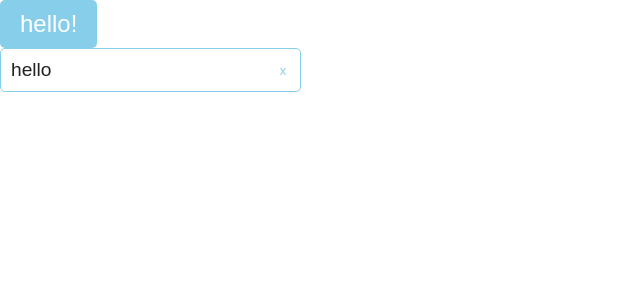
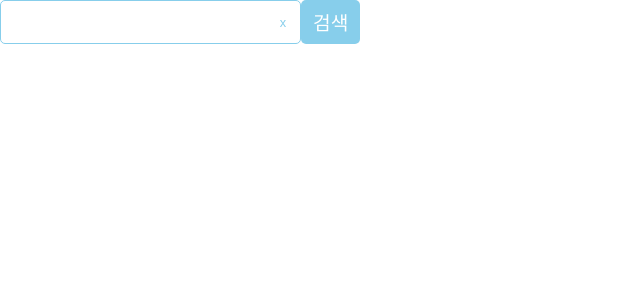
Before and after one commit to beta1360/search-movie-next, a Next.js app: page / in a window 1280 px wide. Shown: the top 300 px of the page, without its empty margins (0-640 px from the left). Built offline with nearby package versions, Linux system fonts and the light colour scheme.

Commit message:
feat: Add Search Component

```diff
--- a/components/atoms/Button.tsx
+++ b/components/atoms/Button.tsx
@@ -35,8 +35,8 @@ const buttonTypes = {
 }
 
 const getButtonStyle = (type: StyleTypes)=> css({
-  fontSize: '1.5rem',
-  padding: '10px 20px',
+  fontSize: '1.2rem',
+  padding: '8px 12px',
   borderRadius: '5px'
 }, buttonTypes[type])
 
--- a/components/atoms/Input.tsx
+++ b/components/atoms/Input.tsx
@@ -1,6 +1,5 @@
-import { useState } from 'react'
 import { css } from '@emotion/react'
-import { useCallback } from 'react'
+import { useState, useCallback } from 'react'
 
 const getInputWrapperStyle = (isFocus: boolean) => css`
   display: flex;
@@ -35,21 +34,25 @@ const buttonStyle = css`
 `
 
 type InputProps = {
-  defaultInput?: string,
+  defaultValue: string,
   clearable?: boolean,
-  onChange: (e: React.ChangeEvent<HTMLInputElement>) => void
+  onChange: (value: string) => void
 }
 
 const BaseInput: React.FC<InputProps> = ({
-  defaultInput = '',
+  defaultValue = '',
   clearable = true,
   onChange
 }) => {
-  const [value, setValue] = useState(defaultInput)
+  const [inputValue, setInputValue] = useState(defaultValue)
   const [isFocus, setIsFocus] = useState(false)
 
-  const clearInput = useCallback(() => {
-    setValue('')
+  const clearInput = () => {
+    setInputValue('')
+  }
+
+  const clickClearButton = useCallback(() => {
+    clearInput()
   }, [])
 
   const onFocusInput = useCallback(() => {
@@ -60,20 +63,25 @@ const BaseInput: React.FC<InputProps> = ({
     setIsFocus(false)
   }, [])
 
+  const onChangeInputValue = useCallback((e: React.ChangeEvent<HTMLInputElement>) => {
+    setInputValue(e.target.value)
+    onChange(inputValue)
+  }, [inputValue, onChange])
+
   return (
     <div css={getInputWrapperStyle(isFocus)}>
       <input
         type="text"
         css={inputStyle}
-        defaultValue={value}
-        onChange={onChange}
+        defaultValue={defaultValue}
+        onChange={onChangeInputValue}
         onFocus={onFocusInput}
         onBlur={onBlurInput}
       />
       { clearable &&
         <button
           css={buttonStyle}
-          onClick={clearInput}
+          onClick={clickClearButton}
         >x</button> }
     </div>
   )
--- /dev/null
+++ b/components/shared/Search.tsx
@@ -0,0 +1,52 @@
+import Button from '@/components/atoms/Button'
+import Input from '@/components/atoms/Input'
+import { css } from '@emotion/react'
+import React, { useState, useCallback } from 'react'
+
+const searchStyle = css`
+  display: flex;
+  flex-direction: row;
+  width: max-content;
+`
+
+type SearchProps = {
+  defaultKeyword?: string
+}
+
+const Search: React.FC<SearchProps> = ({
+  defaultKeyword = ''
+}) => {
+  const [keyword, setKeyword] = useState(defaultKeyword)
+
+  const search = useCallback((): void => {
+    console.log(keyword)
+  }, [keyword])
+
+  const onChange = useCallback((value: string) => {
+    console.log(value)
+    setKeyword(value)
+  }, [])
+
+  const handleSubmit = useCallback((e: React.SyntheticEvent) => {
+    e.preventDefault()
+    console.log('form', keyword)
+  }, [])
+
+  return (
+    <form
+      css={searchStyle}
+      onSubmit={handleSubmit}
+    >
+      <Input
+        defaultValue={defaultKeyword}
+        onChange={onChange}
+      />
+      <Button
+        label="검색"
+        onClick={search}
+      />
+    </form>
+  )
+}
+
+export default Search
--- a/pages/index.tsx
+++ b/pages/index.tsx
@@ -1,26 +1,10 @@
 import type { NextPage } from 'next'
-import Button from '@/components/atoms/Button'
-import Input from '@/components/atoms/Input'
-import { useCallback } from 'react'
+import Search from '@/components/shared/Search'
 
 const Home: NextPage = () => {
-  const handler = useCallback((): void => {
-    console.log('hello')
-  }, [])
-
-  const onChangeValue = useCallback((e: React.ChangeEvent<HTMLInputElement>) => {
-    console.log(e.target.value)
-  }, [])
-
   return (
     <div>
-      <Button
-        label="hello!"
-        onClick={handler}
-      />
-      <Input
-        defaultInput="hello"
-        onChange={onChangeValue}/>
+      <Search />
     </div>
   )
 }
```
